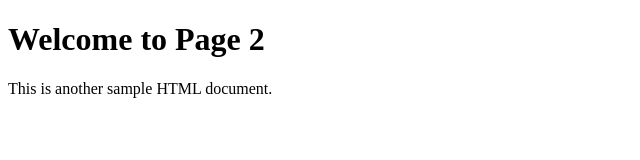
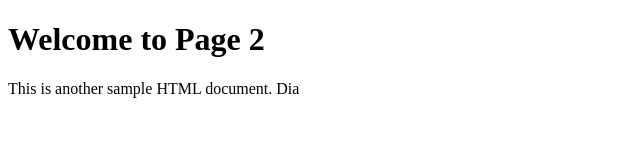
Before and after one commit to DavidPovoas/davidpovoasTPSICAS0725, a plain HTML site: page HTML/page2.html in a window 1280 px wide. Shown: the full height of the page, 0-640 px from the left. Drawn offline with Linux system fonts and the light colour scheme.

Commit message:
New changes test

```diff
--- a/HTML/page2.html
+++ b/HTML/page2.html
@@ -10,7 +10,7 @@
 <body>
 
     <h1>Welcome to Page 2</h1>
-    <p>This is another sample HTML document.</p>
+    <p>This is another sample HTML document. Dia </p>
 
 </body>
 
```
